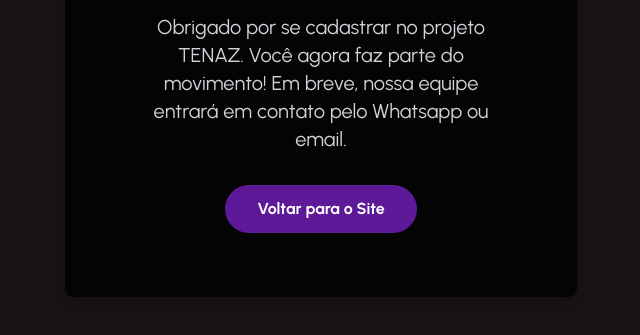
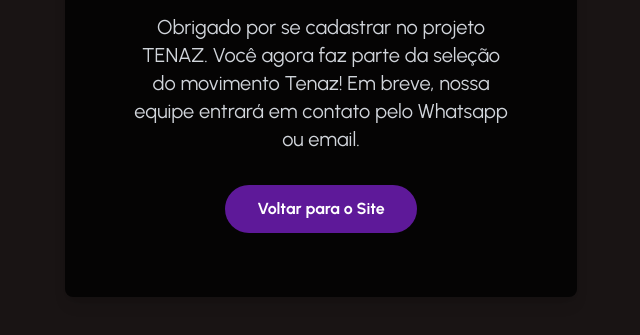
Before and after one commit to MarceloMserra/TENAZ, a website built with Vite: page obrigado.html in a window 1280 px wide. Shown: the part 305-640 px from the top of the page, without its empty margins (319-959 px from the left). Built offline with nearby package versions, Linux system fonts and the light colour scheme.

```diff
--- a/obrigado.html
+++ b/obrigado.html
@@ -32,7 +32,7 @@
         </h1>
 
         <p class="text-lg md:text-xl mb-8 text-gray-300">
-            Obrigado por se cadastrar no projeto TENAZ. Você agora faz parte do movimento!
+            Obrigado por se cadastrar no projeto TENAZ. Você agora faz parte da seleção do movimento Tenaz!
             Em breve, nossa equipe entrará em contato pelo Whatsapp ou email.
         </p>
 
```
